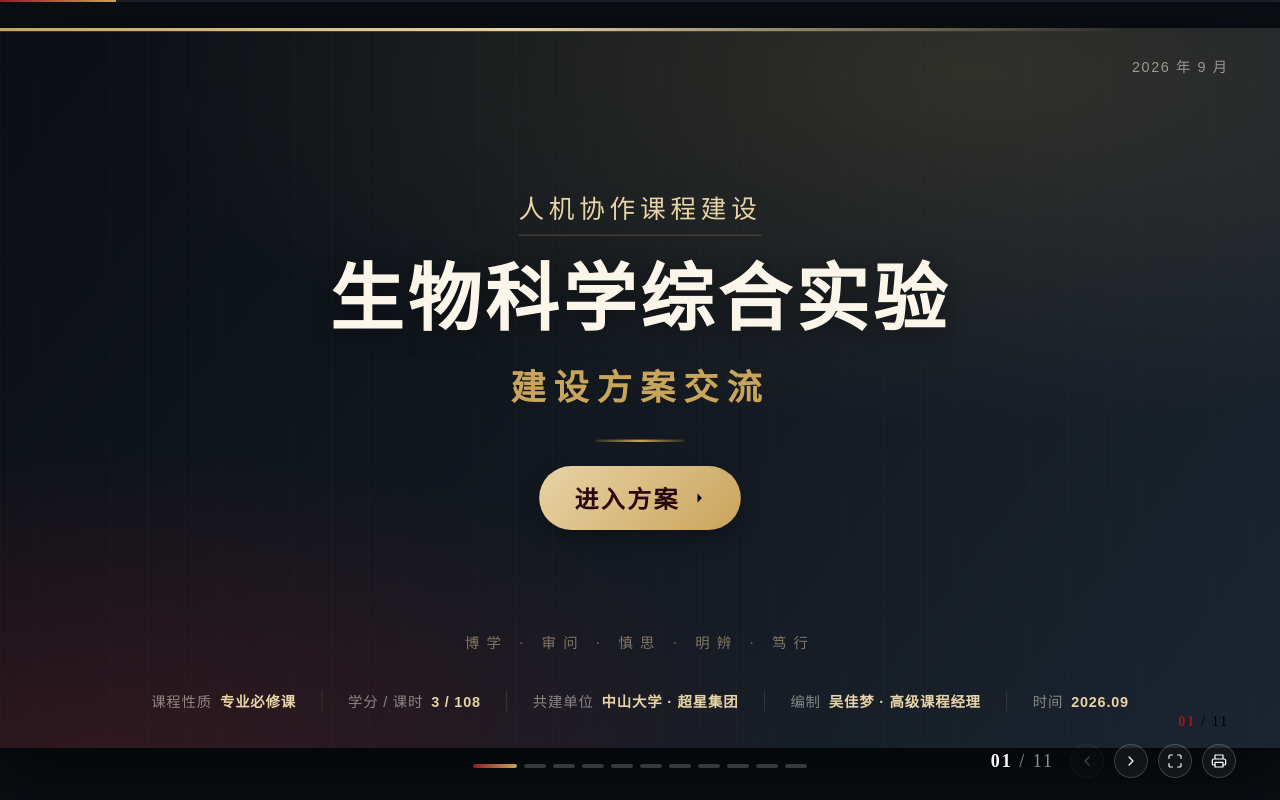
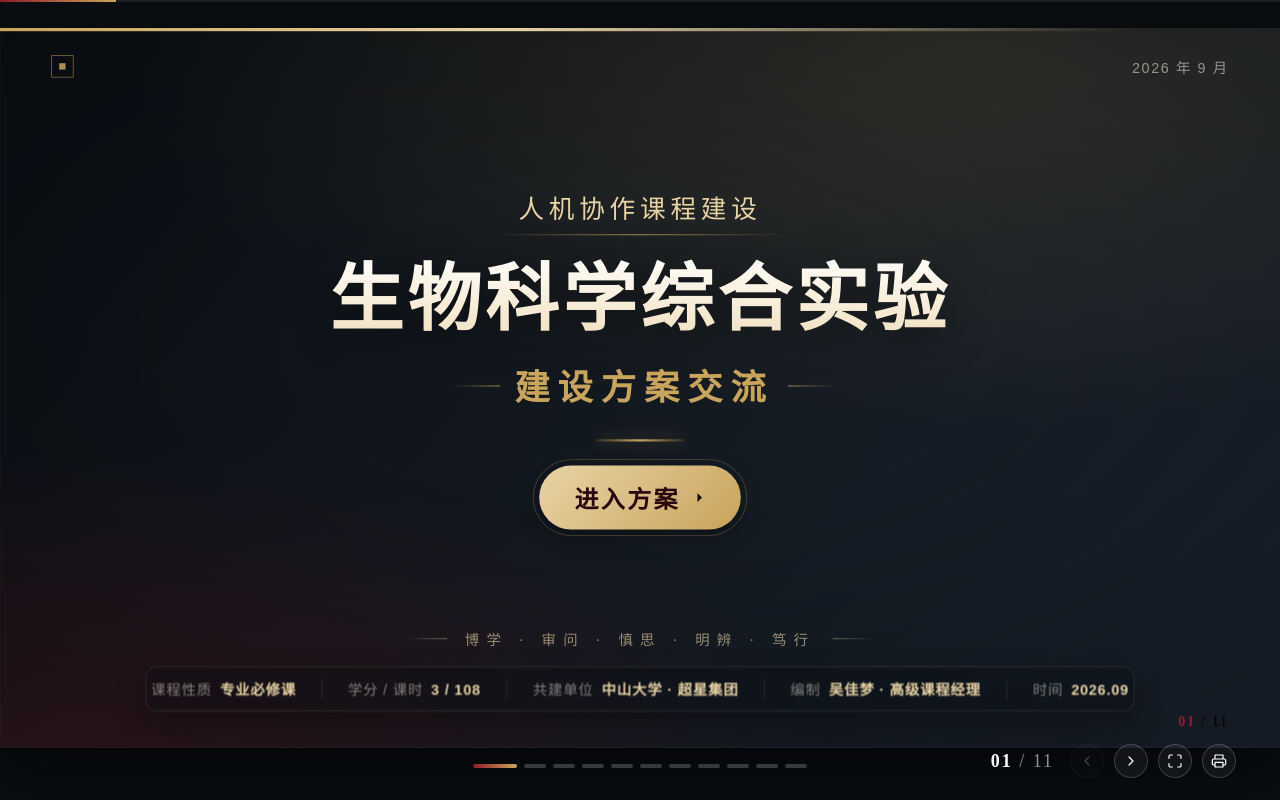
Before and after one commit to dreamgitdeep/sysu-bio-comprehensive-experiment, a plain HTML site: page 吴-项目方案交流文件.html in a window 1280 px wide. Drawn offline with Linux system fonts and the light colour scheme.

Commit message:
UI美化（第1页·封面）：背景细网格+暗角、左上品牌标记、标题金属渐变、副标题与校训装饰线、底部信息栏玻璃质感、按钮金环

```diff
--- a/吴-项目方案交流文件.html
+++ b/吴-项目方案交流文件.html
@@ -253,26 +253,49 @@ html,body{width:100%;height:100%;overflow:hidden;background:#0A0E12;font-family:
     linear-gradient(128deg,#0B0F14 0%,#12181F 48%,#1B2430 100%);
   color:#F6EFE3;}
 .cover::after{content:'';position:absolute;inset:0;pointer-events:none;
-  background:repeating-linear-gradient(90deg,rgba(255,255,255,.04) 0 1px,rgba(0,0,0,0) 1px 46px);opacity:.4;}
+  background:
+    linear-gradient(90deg,rgba(255,255,255,.026) 0 1px,rgba(0,0,0,0) 1px 72px),
+    linear-gradient(0deg,rgba(255,255,255,.026) 0 1px,rgba(0,0,0,0) 1px 72px),
+    radial-gradient(72% 62% at 50% 44%,rgba(0,0,0,0) 38%,rgba(0,0,0,.34) 100%);
+  opacity:.6;}
 .cover-topline{position:absolute;left:0;top:0;right:0;height:4px;z-index:6;background:linear-gradient(90deg,var(--gold) 0%,var(--gold-soft) 40%,rgba(232,211,166,0) 88%);}
-.cover-inner{position:absolute;left:0;top:0;z-index:6;display:flex;align-items:center;justify-content:flex-end;width:100%;padding:34px var(--pad-x);}
+.cover-inner{position:absolute;left:0;top:0;z-index:6;display:flex;align-items:center;justify-content:space-between;width:100%;padding:34px var(--pad-x);}
+.cover-inner::before{content:'';width:26px;height:26px;flex:none;border:1px solid rgba(201,164,91,.7);
+  background:linear-gradient(var(--gold),var(--gold)) center/8px 8px no-repeat;opacity:.85;}
 .cover-date{font-size:18px;letter-spacing:2px;color:rgba(246,239,227,.55);}
 .cover-main{position:absolute;left:50%;top:46%;transform:translate(-50%,-50%);z-index:6;width:min(1120px,86%);text-align:center;}
-.cover-kicker{display:inline-block;font-size:32px;letter-spacing:6px;color:var(--gold-soft);border-bottom:1px solid rgba(201,164,91,.45);padding-bottom:12px;}
-.cover-title{margin-top:30px;font-family:var(--font-display);font-size:92px;font-weight:700;line-height:1.12;letter-spacing:5px;color:#FBF5EA;text-shadow:0 6px 30px rgba(0,0,0,.4);}
-.cover-sub{margin-top:22px;font-family:var(--font-display);font-size:44px;font-weight:600;letter-spacing:10px;color:var(--gold);}
-.cover-rule{width:110px;height:3px;margin:36px auto 0;background:linear-gradient(90deg,rgba(201,164,91,.15),var(--gold),rgba(201,164,91,.15));}
-.cover-motto{position:absolute;left:50%;bottom:120px;transform:translateX(-50%);z-index:6;font-family:var(--font-display);font-size:18px;letter-spacing:9px;color:rgba(232,211,166,.5);}
-.cover-foot{position:absolute;left:50%;bottom:46px;transform:translateX(-50%);z-index:6;display:flex;align-items:center;white-space:nowrap;}
-.cover-foot .item{display:flex;align-items:baseline;gap:10px;padding:0 32px;border-right:1px solid rgba(232,211,166,.18);font-size:18px;letter-spacing:1px;}
+.cover-kicker{position:relative;display:inline-block;font-size:32px;letter-spacing:6px;color:var(--gold-soft);padding-bottom:12px;}
+.cover-kicker::after{content:'';position:absolute;left:-10%;right:-10%;bottom:0;height:1px;
+  background:linear-gradient(90deg,rgba(201,164,91,0),var(--gold) 50%,rgba(201,164,91,0));}
+.cover-title{margin-top:30px;font-family:var(--font-display);font-size:92px;font-weight:700;line-height:1.12;letter-spacing:5px;
+  background:linear-gradient(180deg,#FFFDF8 0%,#F0DFBE 100%);
+  -webkit-background-clip:text;background-clip:text;color:transparent;
+  filter:drop-shadow(0 8px 28px rgba(0,0,0,.45));}
+.cover-sub{margin-top:22px;position:relative;display:inline-block;font-family:var(--font-display);font-size:44px;font-weight:600;letter-spacing:10px;color:var(--gold);margin-right:-10px;}
+.cover-sub::before,.cover-sub::after{content:'';position:absolute;top:52%;width:60px;height:1px;}
+.cover-sub::before{left:-78px;background:linear-gradient(90deg,rgba(201,164,91,0),var(--gold));}
+.cover-sub::after{right:-78px;background:linear-gradient(270deg,rgba(201,164,91,0),var(--gold));}
+.cover-rule{width:110px;height:3px;margin:36px auto 0;border-radius:2px;background:linear-gradient(90deg,rgba(201,164,91,.15),var(--gold),rgba(201,164,91,.15));box-shadow:0 0 20px rgba(201,164,91,.45);}
+.cover-motto{position:absolute;left:50%;bottom:124px;transform:translateX(-50%);z-index:6;display:flex;align-items:center;gap:22px;
+  font-family:var(--font-display);font-size:18px;letter-spacing:9px;color:rgba(232,211,166,.62);white-space:nowrap;}
+.cover-motto::before,.cover-motto::after{content:'';width:52px;height:1px;flex:none;}
+.cover-motto::before{background:linear-gradient(90deg,rgba(232,211,166,0),rgba(232,211,166,.55));}
+.cover-motto::after{background:linear-gradient(270deg,rgba(232,211,166,0),rgba(232,211,166,.55));}
+.cover-foot{position:absolute;left:50%;bottom:46px;transform:translateX(-50%);z-index:6;display:flex;align-items:center;white-space:nowrap;
+  padding:14px 6px;border-radius:14px;background:rgba(9,13,18,.40);border:1px solid rgba(232,211,166,.14);
+  -webkit-backdrop-filter:blur(6px);backdrop-filter:blur(6px);box-shadow:0 18px 40px rgba(0,0,0,.30);}
+.cover-foot .item{display:flex;align-items:baseline;gap:10px;padding:0 32px;border-right:1px solid rgba(232,211,166,.14);font-size:18px;letter-spacing:1px;}
 .cover-foot .item:first-child{padding-left:0;}
 .cover-foot .item:last-child{border-right:none;padding-right:0;}
 .cover-foot span{color:rgba(246,239,227,.5);}
 .cover-foot b{color:var(--gold-soft);font-weight:600;}
-.btn-start{margin-top:30px;display:inline-flex;align-items:center;gap:10px;cursor:pointer;font-family:inherit;
+.btn-start{position:relative;margin-top:30px;display:inline-flex;align-items:center;gap:10px;cursor:pointer;font-family:inherit;
   font-size:30px;font-weight:600;letter-spacing:3px;color:var(--brand-ink);background:linear-gradient(135deg,var(--gold-soft),var(--gold));
   border:none;border-radius:999px;padding:18px 44px;transition:transform .2s ease,box-shadow .2s ease;box-shadow:0 10px 26px rgba(0,0,0,.28);}
+.btn-start::after{content:'';position:absolute;inset:-8px;border-radius:999px;border:1px solid rgba(201,164,91,.34);
+  transition:inset .2s ease,border-color .2s ease;}
 .btn-start:hover{transform:translateY(-2px);box-shadow:0 16px 34px rgba(0,0,0,.34);}
+.btn-start:hover::after{inset:-12px;border-color:rgba(201,164,91,.6);}
 .btn-start svg{width:22px;height:22px;}
 
 /* ============================================================
```
